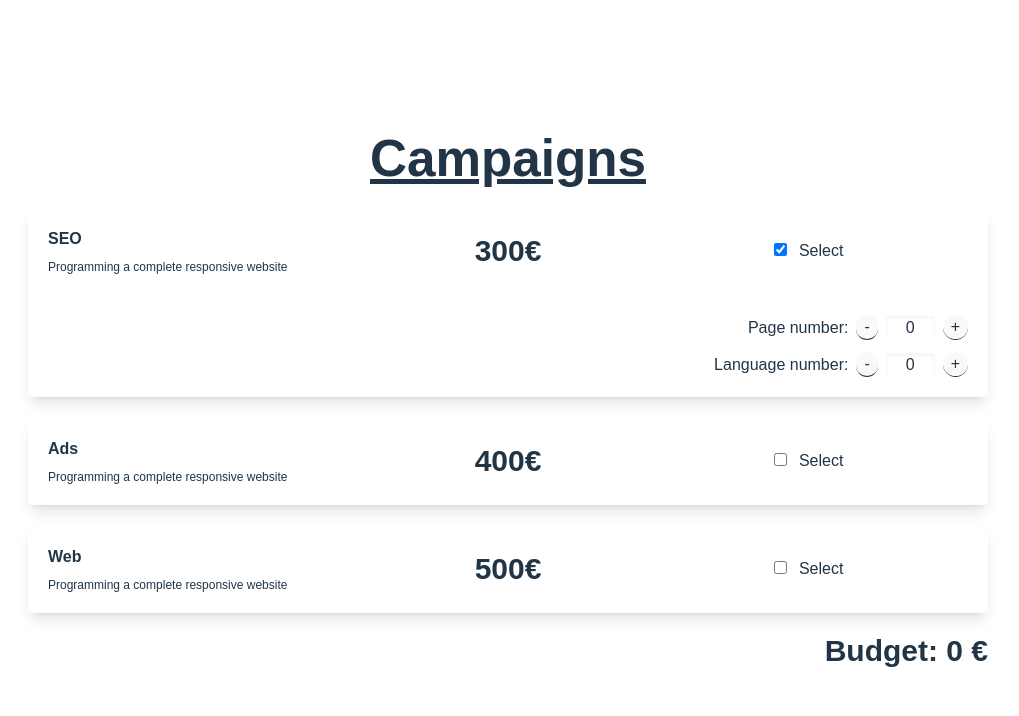
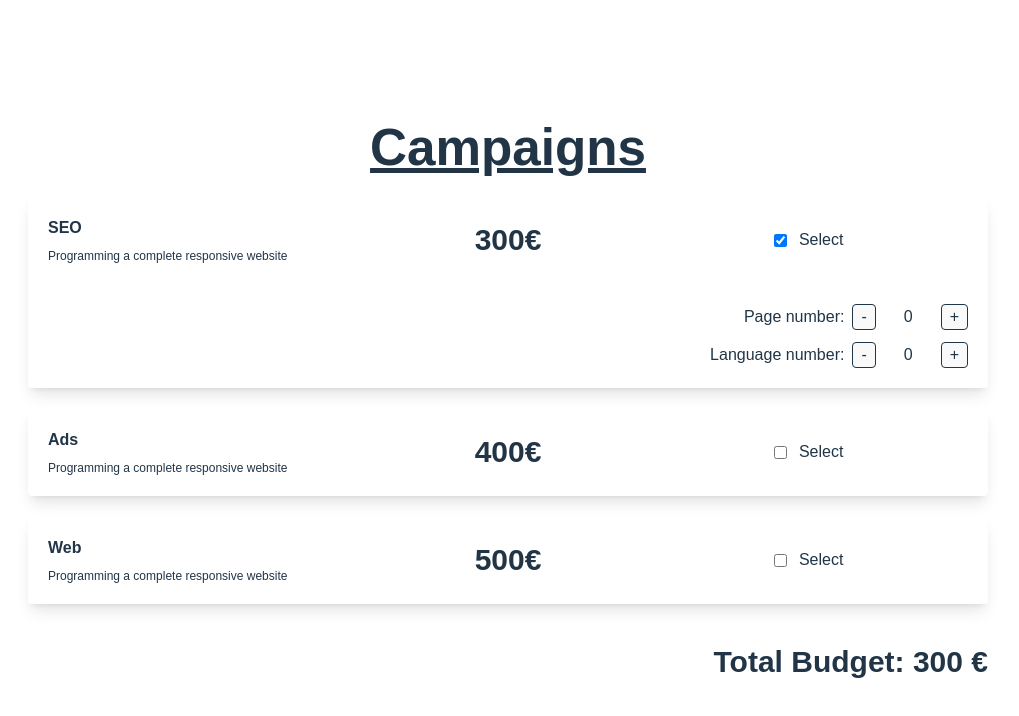
Before and after one commit to EdgarZerpaZG/sprint-6-react, a React (Vite) app: page /budget in a window 1280 px wide. Both pictures are taken after a click on the checkbox 912 px from the left and 300 px from the top of the page. Shown: the top 716 px of the page, without its empty margins (132-1151 px from the left). Built offline with nearby package versions, Linux system fonts and the light colour scheme.

Commit message:
added useContext in components to calculate the total

```diff
--- a/src/App.tsx
+++ b/src/App.tsx
@@ -1,11 +1,13 @@
 import './App.css'
 import Title from './components/title/title'
+import { BudgetProvider } from "./components/budget/budgetContext";
 import Campaigns from './components/campaigns/campaigns'
 import Budget from './components/budget/budget'
 
 export default function App() {
   return (
     <>
+      <BudgetProvider>
         <div>
           <Title title='Campaigns' />
         </div>
@@ -15,6 +17,7 @@ export default function App() {
         <div>
           <Budget />
         </div>
+      </BudgetProvider>
     </>
   )
 }
--- a/src/components/budget/budget.tsx
+++ b/src/components/budget/budget.tsx
@@ -1,9 +1,11 @@
+import { useBudget } from "./budgetContext";
+
 export default function Budget() {
-    return (
-        <>
-            <div>
-                <h4 className="text-right font-bold text-3xl">Budget: {0} €</h4>
-            </div>
-        </>
-    )
+  const { total } = useBudget();
+
+  return (
+    <div className="text-right mt-10">
+      <h4 className="font-bold text-3xl">Total Budget: {total} €</h4>
+    </div>
+  );
 }
--- /dev/null
+++ b/src/components/budget/budgetContext.tsx
@@ -0,0 +1,31 @@
+import { createContext, useContext, useState } from "react";
+import type { ReactNode } from "react";
+
+type BudgetContextType = {
+  total: number;
+  updateTotal: (amount: number) => void;
+};
+
+const BudgetContext = createContext<BudgetContextType | undefined>(undefined);
+
+export function BudgetProvider({ children }: { children: ReactNode }) {
+  const [total, setTotal] = useState(0);
+
+  const updateTotal = (amount: number) => {
+    setTotal((prev) => Math.max(prev + amount, 0));
+  };
+
+  return (
+    <BudgetContext.Provider value={{ total, updateTotal }}>
+      {children}
+    </BudgetContext.Provider>
+  );
+}
+
+export function useBudget() {
+  const context = useContext(BudgetContext);
+  if (!context) {
+    throw new Error("useBudget debe usarse dentro de un BudgetProvider");
+  }
+  return context;
+}
--- a/src/components/campaigns/box/box.tsx
+++ b/src/components/campaigns/box/box.tsx
@@ -1,14 +1,31 @@
 import { useState } from 'react'
 import type { BoxProps } from "./boxTypes";
-import Count from './../count/count'
+import {Count} from './../count/count';
+import { useBudget } from "../../budget/budgetContext";
 
 export default function Box({ campaign, description, price }: BoxProps) {
     const [checked, setChecked] = useState(false)
+    const [boxTotal, setBoxTotal] = useState(price);
+     const { updateTotal } = useBudget();
 
     const handleChange = () => {
-    setChecked(!checked);
+        if (checked) {
+        // Si se desmarca, restamos su total del presupuesto global
+        updateTotal(-boxTotal);
+        setChecked(false);
+        } else {
+        // Si se marca, añadimos su precio base al total
+        updateTotal(price);
+        setChecked(true);
         }
-	const hidden = checked ? '' : 'hidden';
+    };
+
+    const handleCountChange = (newTotal: number) => {
+        // Calculamos la diferencia y la aplicamos al total global
+        const difference = newTotal - boxTotal;
+        setBoxTotal(newTotal);
+        updateTotal(difference);
+    };
 
     return (
         <>
@@ -22,15 +39,21 @@ export default function Box({ campaign, description, price }: BoxProps) {
                     <p className="text-3xl font-bold text-center">{price}€</p>
                     </div>
                     <div className="flex-1 flex justify-center items-center">
-                        <form>
-                            <input type="checkbox" className="rounded-sm cursor-pointer" value="Select" checked={ checked } onChange={ handleChange } />
+                    <input
+                        type="checkbox"
+                        className="rounded-sm cursor-pointer"
+                        checked={checked}
+                        onChange={handleChange}
+                    />
                     <label className="mx-3">Select</label>
-                        </form>
                     </div>
                 </div>
-                <div className={`p-5 ${hidden}`}>
-                    <Count />
+
+                {checked && (
+                    <div className="p-5">
+                    <Count basePrice={price} onTotalChange={handleCountChange} />
                     </div>
+                )}
             </div>
         </>
     )
--- a/src/components/campaigns/count/count.tsx
+++ b/src/components/campaigns/count/count.tsx
@@ -1,23 +1,54 @@
-import { useState } from 'react'
+import { useState, useEffect } from "react";
 
-export default function page() {
+type CountProps = {
+  basePrice: number;
+  onTotalChange: (total: number) => void;
+};
+
+export function Count({ basePrice, onTotalChange }: CountProps) {
   const [page, setPage] = useState(0);
   const [language, setLanguage] = useState(0);
+
+  useEffect(() => {
+    const newTotal = basePrice + (page + language) * 30;
+    onTotalChange(newTotal);
+  }, [page, language]);
 
   return (
     <>
       <div className="flex justify-end mb-3 items-center">
-                <p className="pe-2">Page number: </p>
-                <button className="px-2 rounded-4xl block border-b cursor-pointer" onClick={() => setPage(page - 1)}>-</button>
-                <span className="inset-shadow-sm px-5 mx-2 rounded">{page}</span>
-                <button className="px-2 rounded-4xl block border-b cursor-pointer" onClick={() => setPage(page + 1)}>+</button>
+        <p className="pe-2">Page number:</p>
+        <button
+          className="px-2 border rounded"
+          onClick={() => setPage(Math.max(page - 1, 0))}
+        >
+          -
+        </button>
+        <span className="px-5 mx-2">{page}</span>
+        <button
+          className="px-2 border rounded"
+          onClick={() => setPage(page + 1)}
+        >
+          +
+        </button>
       </div>
+
       <div className="flex justify-end items-center">
-                <p className="pe-2">Language number: </p>
-                <button className="px-2 rounded-4xl block border-b cursor-pointer" onClick={() => setLanguage(language - 1)}>-</button>
-                <span className="inset-shadow-sm px-5 mx-2 rounded">{language}</span>
-                <button className="px-2 rounded-4xl block border-b cursor-pointer" onClick={() => setLanguage(language + 1)}>+</button>
+        <p className="pe-2">Language number:</p>
+        <button
+          className="px-2 border rounded"
+          onClick={() => setLanguage(Math.max(language - 1, 0))}
+        >
+          -
+        </button>
+        <span className="px-5 mx-2">{language}</span>
+        <button
+          className="px-2 border rounded"
+          onClick={() => setLanguage(language + 1)}
+        >
+          +
+        </button>
       </div>
     </>
-    )
+  );
 }
```
Lines whose indentation alone changed are shown as unchanged.
